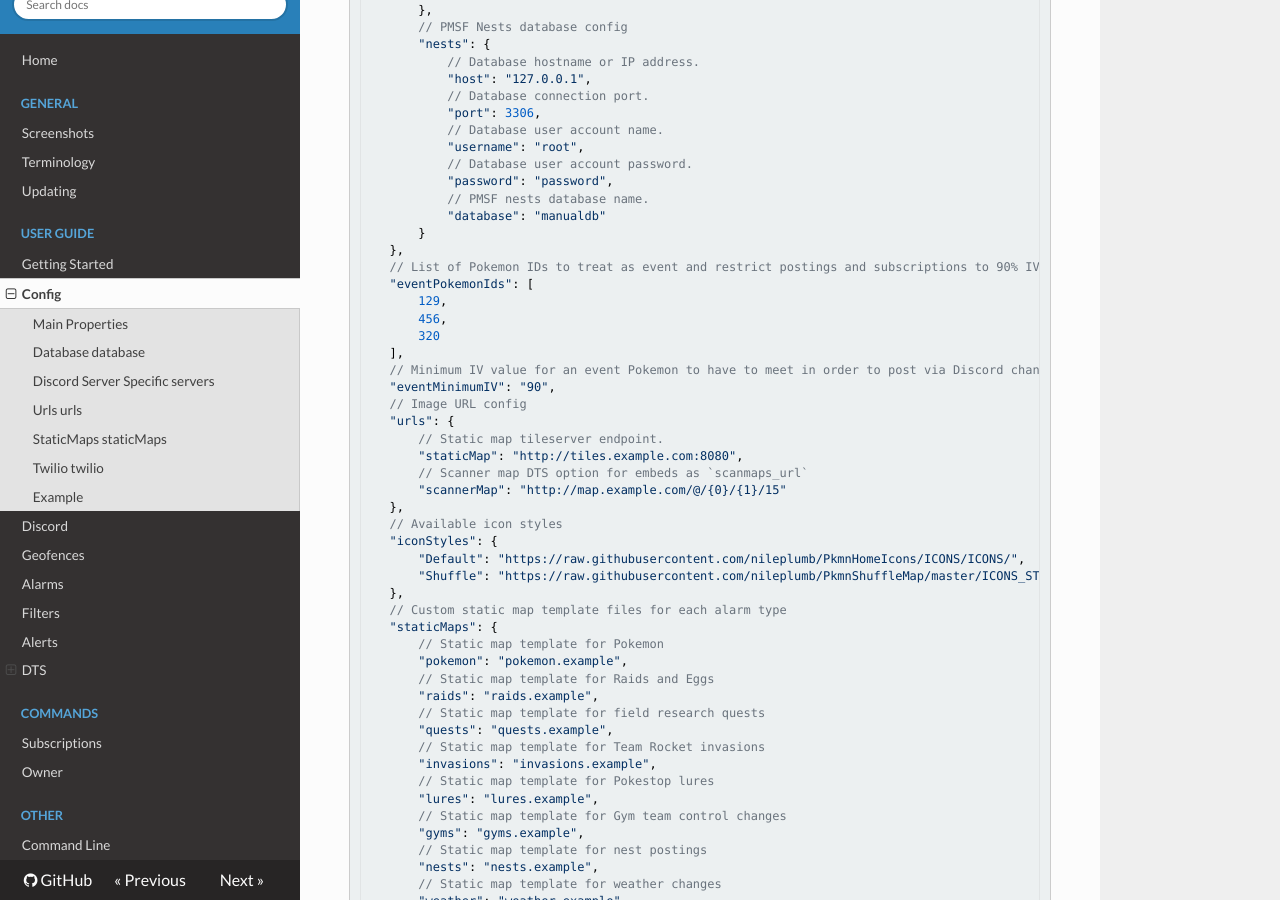
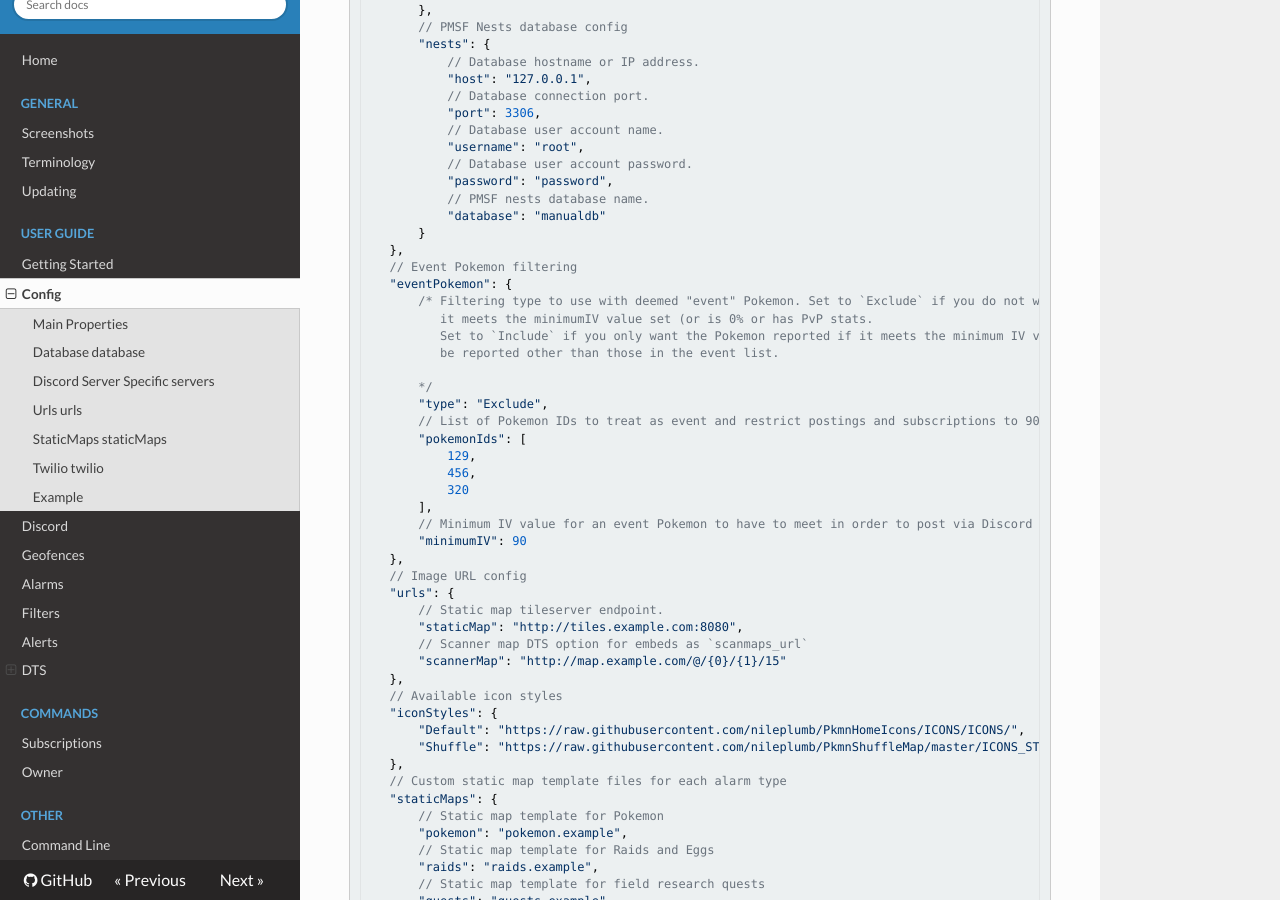
Before and after one commit to versx/WhMgr, an MkDocs documentation site: the page built from docs/user-guide/config.md, in a window 1280 px wide and 900 px high, scrolled down 4062 px. Built offline with MkDocs 1.6.1, drawn with Linux system fonts in a browser that asks for light colours; nearby versions of some CDN libraries.

Commit message:
Update docs regarding event pokemon filtering

```diff
--- a/docs/user-guide/config.md
+++ b/docs/user-guide/config.md
@@ -148,14 +148,24 @@ At a minimum you'll want to make sure your have your webhook listening port set
             "database": "manualdb"
         }
     },
-    // List of Pokemon IDs to treat as event and restrict postings and subscriptions to 90% IV or higher. (Filled in automatically with `event set` command)
-    "eventPokemonIds": [
-        129,
-        456,
-        320
-    ],
-    // Minimum IV value for an event Pokemon to have to meet in order to post via Discord channel alarm or direct message subscription.
-    "eventMinimumIV": "90",
+    // Event Pokemon filtering
+    "eventPokemon": {
+        /* Filtering type to use with deemed "event" Pokemon. Set to `Exclude` if you do not want the Pokemon reported unless
+           it meets the minimumIV value set (or is 0% or has PvP stats.
+           Set to `Include` if you only want the Pokemon reported if it meets the minimum IV value set. No other Pokemon will
+           be reported other than those in the event list.
+
+        */
+        "type": "Exclude",
+        // List of Pokemon IDs to treat as event and restrict postings and subscriptions to 90% IV or higher. (Filled in automatically with `event set` command)
+        "pokemonIds": [
+            129,
+            456,
+            320
+        ],
+        // Minimum IV value for an event Pokemon to have to meet in order to post via Discord channel alarm or direct message subscription.
+        "minimumIV": 90
+    },
     // Image URL config
     "urls": {
         // Static map tileserver endpoint.
```
